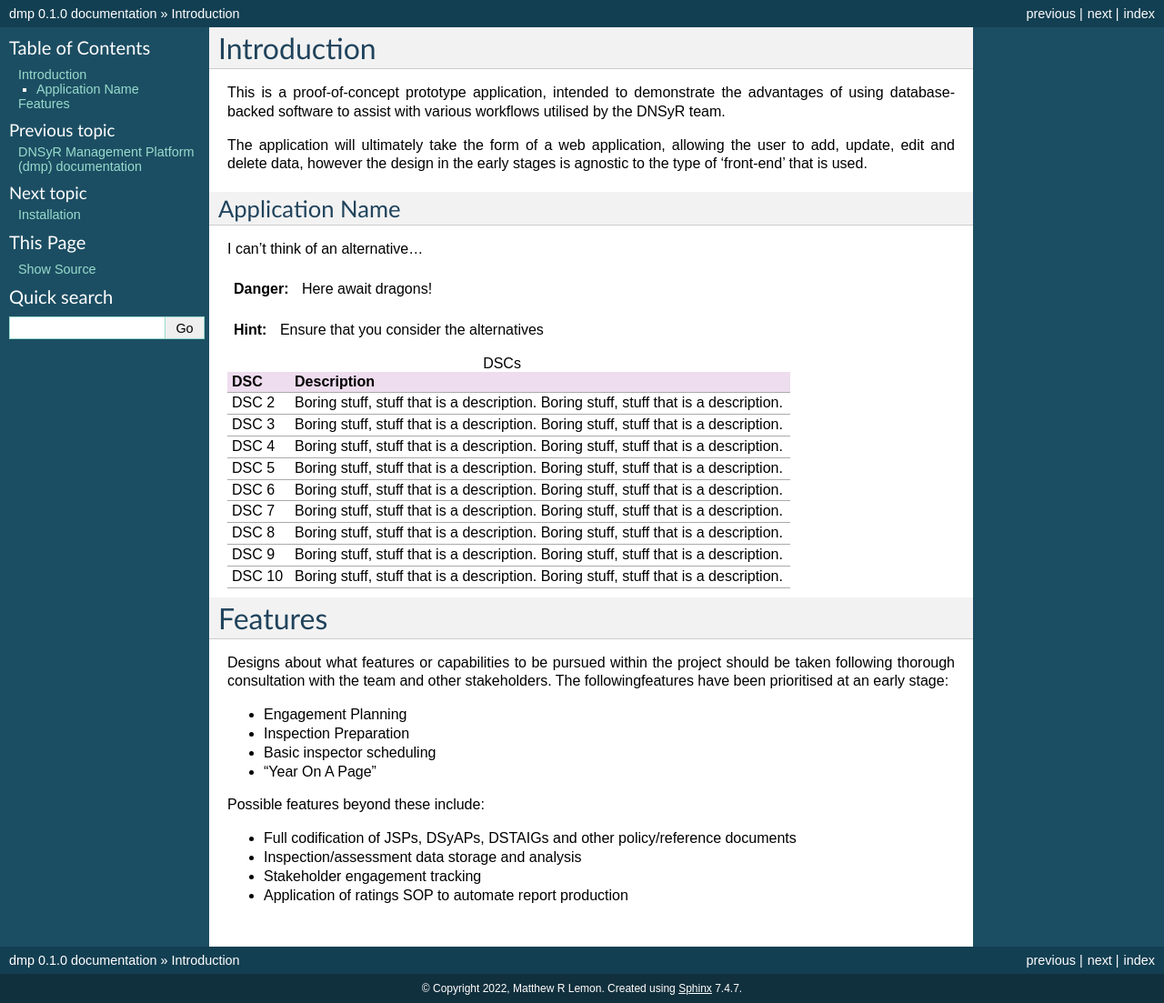
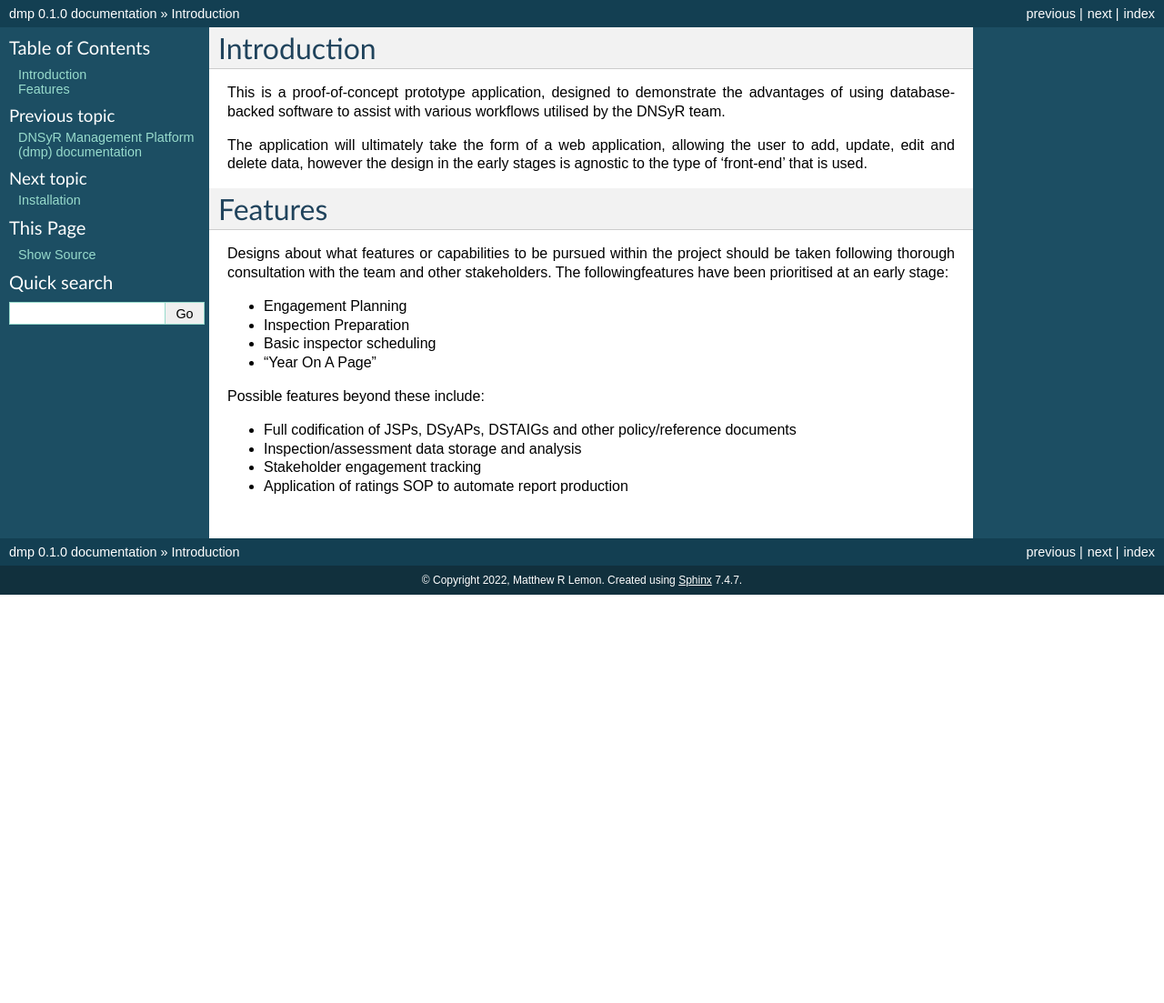
Before and after one commit to yulqen/dmp, a Sphinx documentation site: the page built from docs/usage/introduction.rst, in a window 1280 px wide. Shown: the whole page at 91% size. Built offline with Sphinx 7.4.7, drawn with Linux system fonts in a browser that asks for light colours; after the commit the page ends 900 px from its top, so only the background shows below that.

Commit message:
Revert "fixed bug introduced by clearing out typing stuff - and docs"
This reverts commit fe381dc5805d5804d3cfa9d32d33198abee8e39f.

```diff
--- a/docs/usage/introduction.rst
+++ b/docs/usage/introduction.rst
@@ -1,39 +1,9 @@
 Introduction
 ============
 
-This is a proof-of-concept prototype application, intended to demonstrate the advantages of using database-backed software to assist with various workflows utilised by the DNSyR team.
+This is a proof-of-concept prototype application, designed to demonstrate the advantages of using database-backed software to assist with various workflows utilised by the DNSyR team.
 
 The application will ultimately take the form of a web application, allowing the user to add, update, edit and delete data, however the design in the early stages is agnostic to the type of 'front-end' that is used.
-
-Application Name
-++++++++++++++++
-
-I can't think of an alternative...
-
-.. DANGER::
-   Here await dragons!
-
-.. hint::
-   Ensure that you consider the alternatives
-
-.. table:: DSCs
-   :widths: auto
-   :align: left
-
-   ======  ============
-   DSC     Description
-   ======  ============
-   DSC 2   Boring stuff, stuff that is a description. Boring stuff, stuff that is a description.
-   DSC 3   Boring stuff, stuff that is a description. Boring stuff, stuff that is a description.
-   DSC 4   Boring stuff, stuff that is a description. Boring stuff, stuff that is a description.
-   DSC 5   Boring stuff, stuff that is a description. Boring stuff, stuff that is a description.
-   DSC 6   Boring stuff, stuff that is a description. Boring stuff, stuff that is a description.
-   DSC 7   Boring stuff, stuff that is a description. Boring stuff, stuff that is a description.
-   DSC 8   Boring stuff, stuff that is a description. Boring stuff, stuff that is a description.
-   DSC 9   Boring stuff, stuff that is a description. Boring stuff, stuff that is a description.
-   DSC 10  Boring stuff, stuff that is a description. Boring stuff, stuff that is a description.
-   ======  ============
-
 
 Features
 ========
```
Also changed, not shown: 1 other file.
